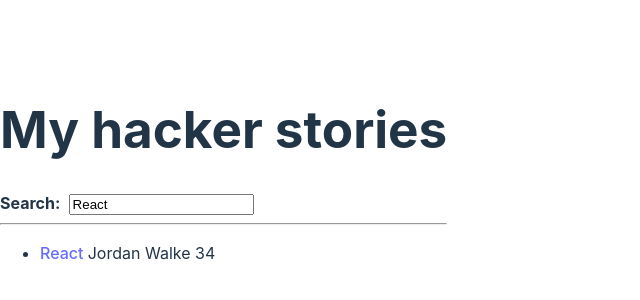
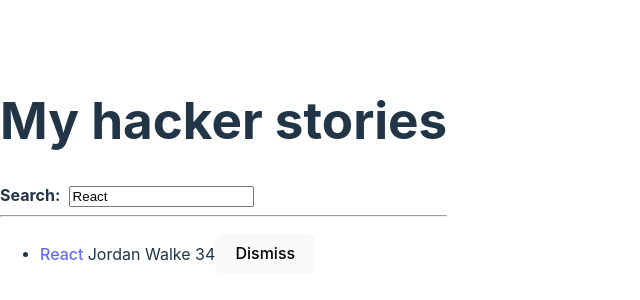
Before and after one commit to Gizele-Aydi/Searching-with-React, a React (Vite) app: page / in a window 1280 px wide. Shown: the part 226-526 px from the top of the page, without its empty margins (0-640 px from the left). Built offline with nearby package versions, Linux system fonts and the light colour scheme.

Commit message:
W8: React inline handler

```diff
--- a/src/App.jsx
+++ b/src/App.jsx
@@ -1,26 +1,38 @@
 import * as React from "react"
 
-const List = ({list}) => (
+const List = ({ list, onRemoveItem }) => (
     <ul>
         {list.map((item)=> (
-            <Item key={item.objectID} item={item} />
+            <Item
+            key={item.objectID}
+            item={item}
+            onRemoveItem={onRemoveItem}
+            />
         ))}
     </ul>
 );
 
-const Item = ({item}) => (
+const Item = ({ item, onRemoveItem }) => {
+    return (
     <li>
         <span>
-            <a href="{item.url}">{item.title}</a>
+            <a href={item.url}>{item.title}</a>
         </span>
         <span>{item.author}</span>
         <span>{item.num_comments}</span>
         <span>{item.points}</span>
+        <span>
+            <button
+            type='button'
+            onClick={() => onRemoveItem(item)}>
+                Dismiss
+            </button>
+        </span>
     </li>
     );
+};
 
-const App = () => {
-    const stories = [
+const initialStories = [
     {
       title: "React ",
       url: "https://reactjs.org/",
@@ -38,9 +50,21 @@
       objectID: 1,
     },
 ];
+
+const App = () => {
+
     const [searchTerm, setSearchTerm] = React.useState(
         localStorage.getItem('search') || 'React'
     );
+
+    const [stories, setStories] = React.useState(initialStories);
+
+    const handleRemoveStory = (item) => {
+        const newStories = stories.filter(
+            (story) => item.objectID !== story.objectID
+        );
+        setStories(newStories);
+    };
 
     React.useEffect(() => {
         localStorage.setItem('search', searchTerm);
@@ -65,7 +89,7 @@
             <strong>Search: </strong>
             </InputWithLabel>
             <hr />
-            <List list={searchedStories} />
+            <List list={searchedStories} onRemoveItem={handleRemoveStory} />
         </div>
     );
 };
```
Lines whose indentation alone changed are shown as unchanged.
